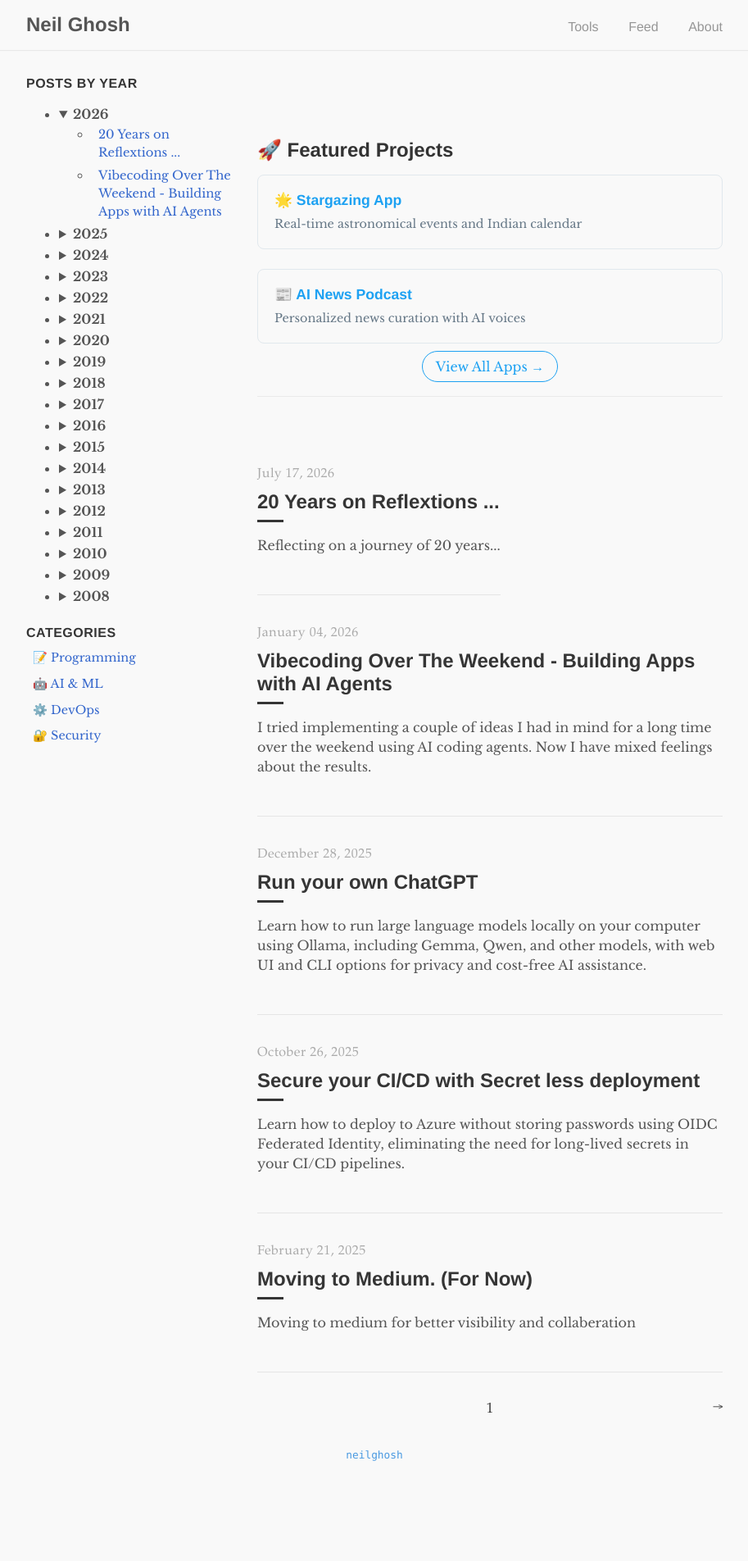
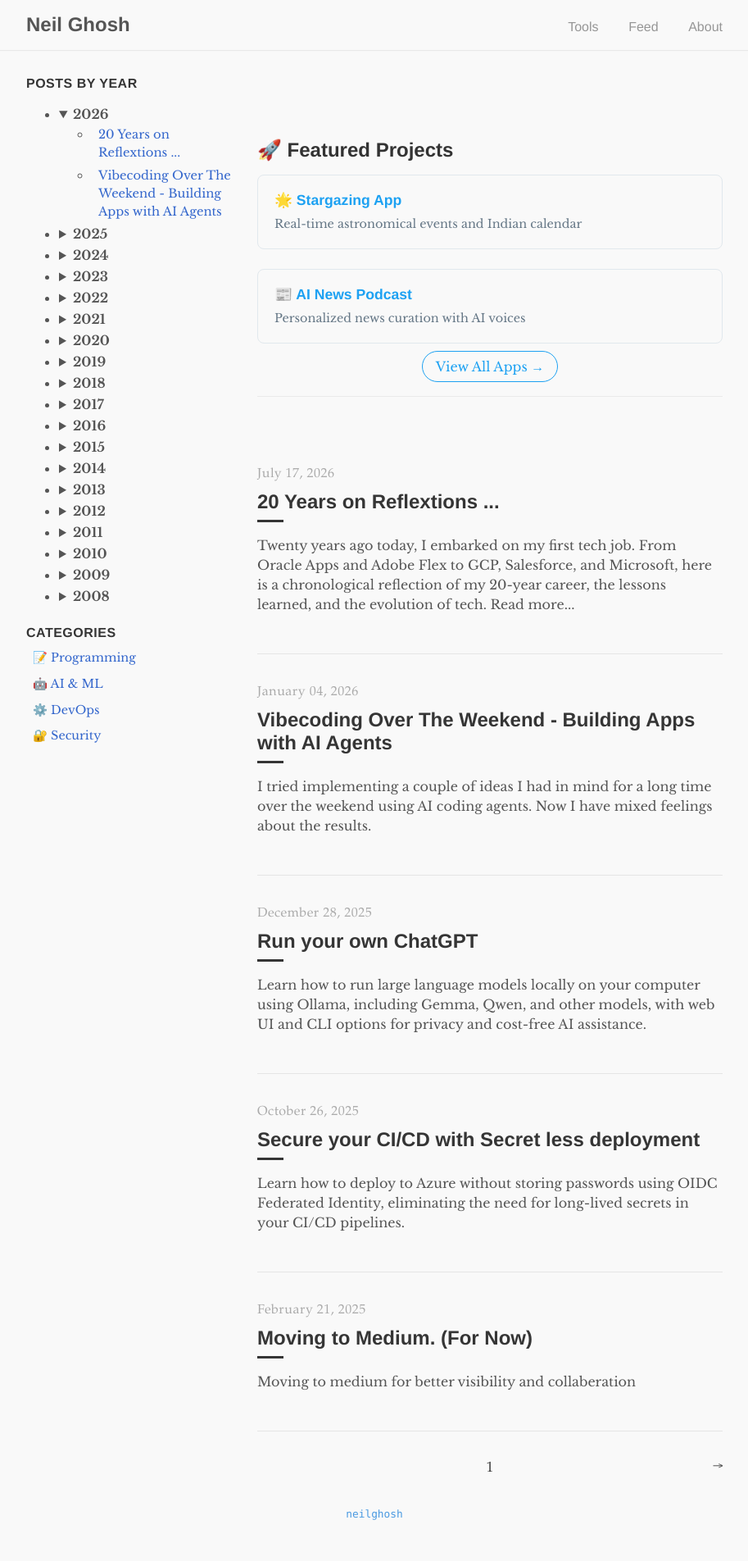
Before and after one commit to neilghosh/neilghosh.github.io, a Jekyll site: the page built from index.html, in a window 1280 px wide. Shown: the whole page at 82% size, without its empty margins (183-1096 px from the left). Built offline with Jekyll 4.4.1, drawn with Linux system fonts in a browser that asks for light colours; the list of posts is cut into pages by our own code; before the commit the page ends 1832 px from its top, so only the background shows below that.

Commit message:
Update post description for social crossposting

```diff
--- a/_posts/2026/2026-07-17-20-years-on-reflextions.md
+++ b/_posts/2026/2026-07-17-20-years-on-reflextions.md
@@ -3,7 +3,7 @@ layout: post
 title: "20 Years on Reflextions ..."
 date: 2026-07-17
 categories: [Personal, Reflections]
-description: "Reflecting on a journey of 20 years..."
+description: "Twenty years ago today, I embarked on my first tech job. From Oracle Apps and Adobe Flex to GCP, Salesforce, and Microsoft, here is a chronological reflection of my 20-year career, the lessons learned, and the evolution of tech. Read more..."
 published: true
 ---
 
```
